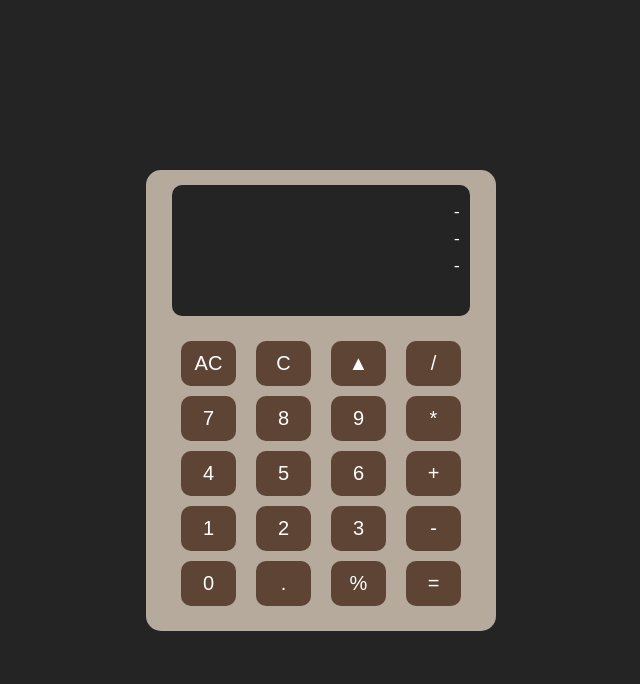
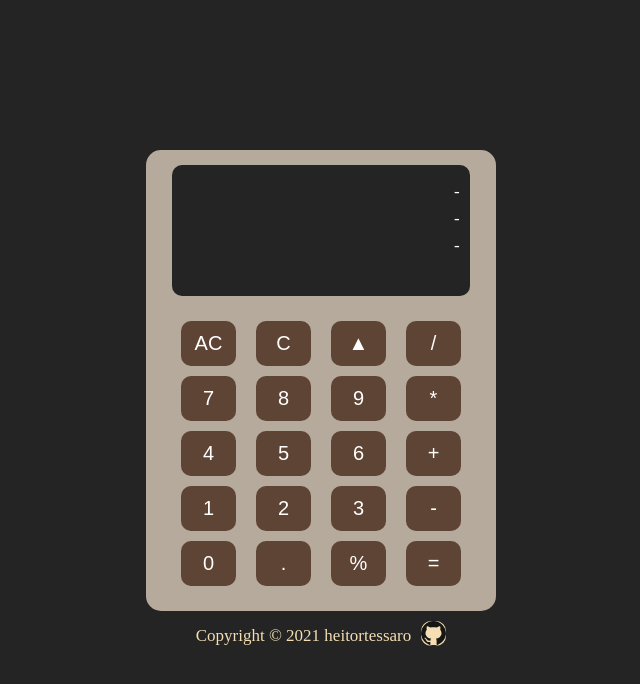
Before and after one commit to heitortessaro/odin-Calculator, a plain HTML site: page index.html in a window 1280 px wide. Shown: the whole page, without its empty margins (319-959 px from the left). Drawn offline with Linux system fonts and the light colour scheme.

Commit message:
Add foot message and github link to the repository.

```diff
--- a/index.html
+++ b/index.html
@@ -43,6 +43,10 @@
             <button class="btnOperation" id="equal">=</button>
         </div>
     </div>
+    <div class="footer">
+        <p>Copyright © 2021 heitortessaro</p>
+        <a href="https://github.com/heitortessaro"><button class='gitBtn'></button></a>
+    </div>
 </body>
 
 </html>
--- a/style.css
+++ b/style.css
@@ -27,6 +27,7 @@ body {
   display: flex;
   justify-content: center;
   align-items: center;
+  flex-direction: column;
 }
 
 .mainContainer {
@@ -93,5 +94,32 @@ body {
 }
 
 .oldResult, .currentOperation {
-  overflow-wrap: anywhere
+  overflow-wrap: anywhere;
 }
+
+.footer {
+  /* position: absolute;
+  bottom: 0;
+  left: 0;*/
+  display: flex;
+  align-items: center;
+  justify-content: center;
+  gap: 10px;
+  width: 100%;
+  padding-top: 10px;
+  font-size: 17px;
+  color: wheat;
+  vertical-align: middle;
+}
+
+.gitBtn {
+  background-image: url('./imgs/github-logo.svg');
+  background-color: wheat;
+  background-size: 99%;
+  border: none;
+  border-radius: 10px;
+  width: 25px;
+  height: 25px;
+  cursor:pointer;
+
+}
```
Also changed, not shown: imgs/github-logo.svg (added).
